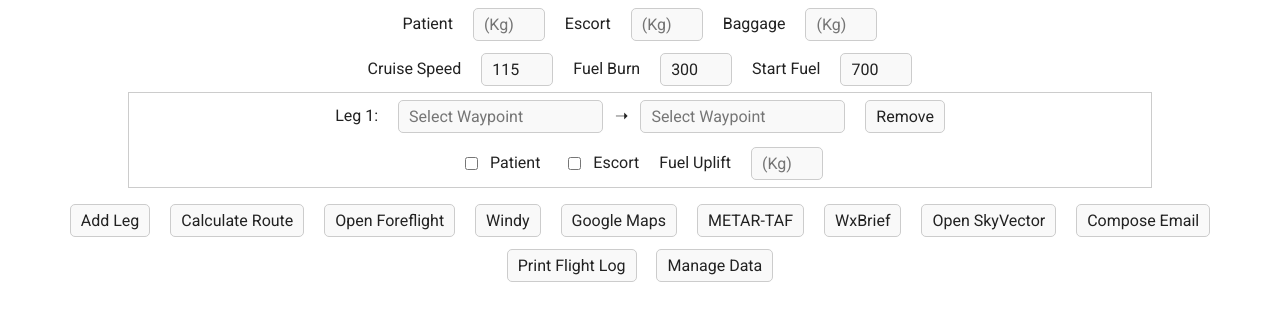
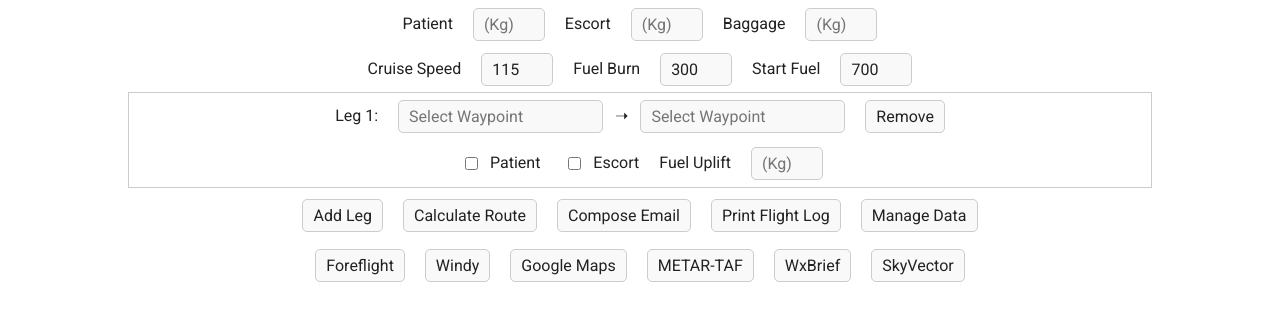
Before and after one commit to helifriz/test, a Flask app: page / in a window 1280 px wide. Shown: the part 216-537 px from the top of the page. Run offline with Flask 3, Linux system fonts and the light colour scheme.

Commit message:
Update index.html

```diff
--- a/myapp/templates/index.html
+++ b/myapp/templates/index.html
@@ -176,19 +176,20 @@
           </tr>
         </table>
       </div>
-    </div>
-    <div style="margin-top: 10px">
+    <div style="margin-top: 5px">
       <button id="addLegBtn">Add Leg</button>
       <button id="calcBtn">Calculate Route</button>
-      <button id="foreflightBtn">Open Foreflight</button>
+      <button id="emailBtn">Compose Email</button>
+      <button id="printBtn">Print Flight Log</button>
+      <button id="manageBtn" data-href="{{ url_for('manage') }}">Manage Data</button>
+      </div>
+      <div style="margin-top: 5px"></div>
+      <button id="foreflightBtn">Foreflight</button>
       <button id="windyBtn">Windy</button>
       <button id="googleBtn">Google Maps</button>
       <button id="metarBtn">METAR-TAF</button>
       <button id="wxbriefBtn">WxBrief</button>
-      <button id="skyvectorBtn">Open SkyVector</button>
-      <button id="emailBtn">Compose Email</button>
-      <button id="printBtn">Print Flight Log</button>
-      <button id="manageBtn" data-href="{{ url_for('manage') }}">Manage Data</button>
+      <button id="skyvectorBtn">SkyVector</button>
 
       <div id="result"></div>
       <div id="weightTable"></div>
```
